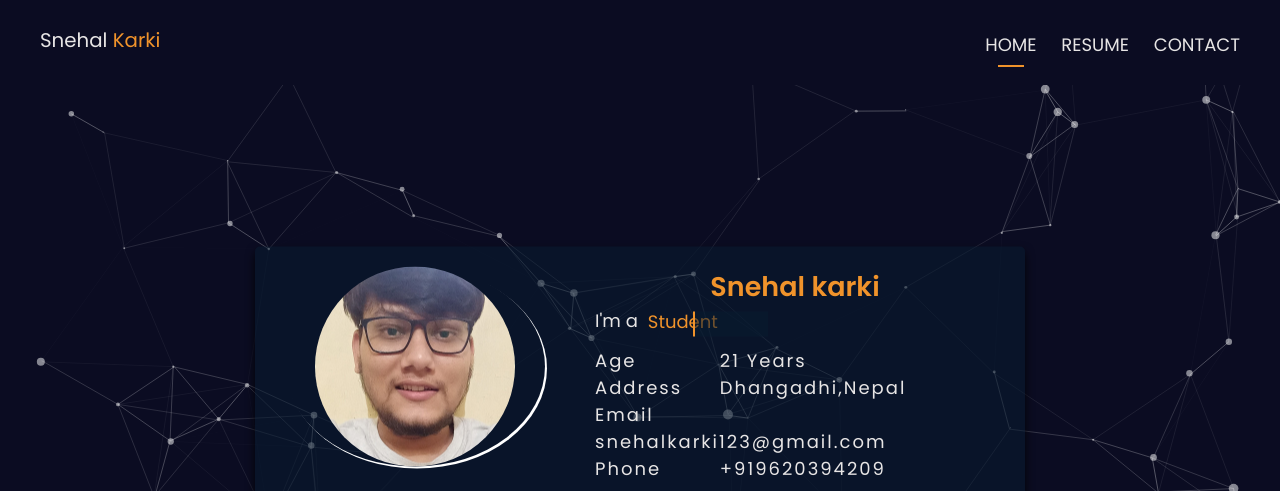
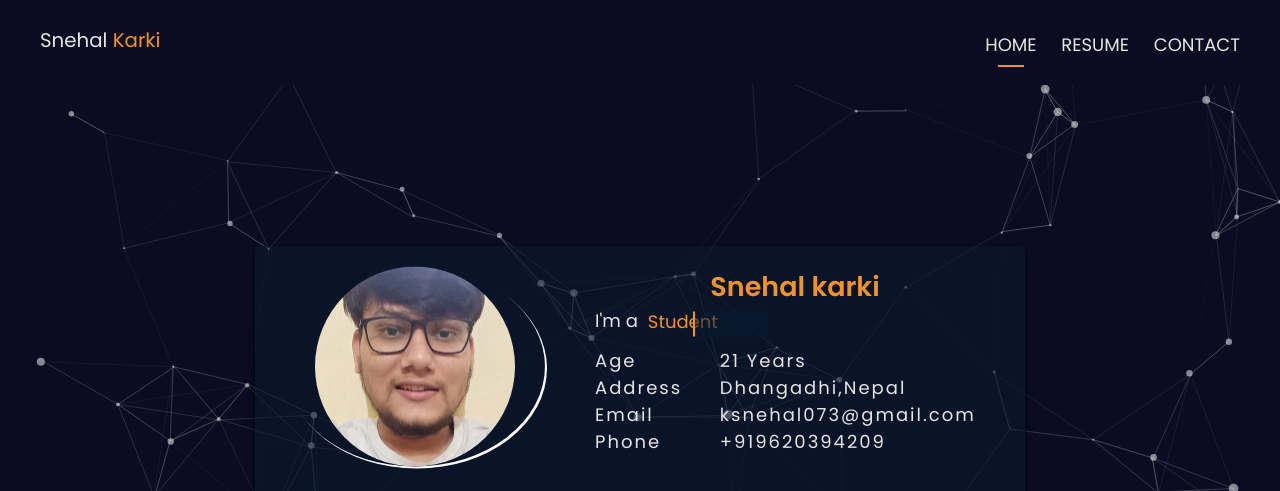
Before and after one commit to SnehalKarkii/Portfolio, a plain HTML site: page index.html in a window 1280 px wide. Shown: the top 491 px of the page. Drawn offline with nearby package versions, Linux system fonts and the light colour scheme.

Commit message:
Update index.html

```diff
--- a/index.html
+++ b/index.html
@@ -86,7 +86,7 @@
 
                     <li class="info-item">
                         <span class="title">Email</span>
-                        <span class="value">snehalkarki123@gmail.com</span>
+                        <span class="value">ksnehal073@gmail.com</span>
                     </li>
 
                     <li class="info-item">
```
